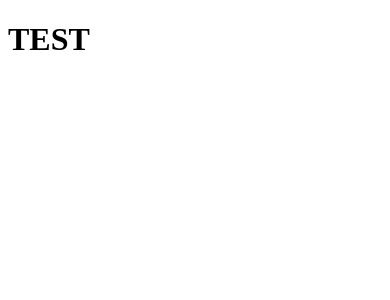
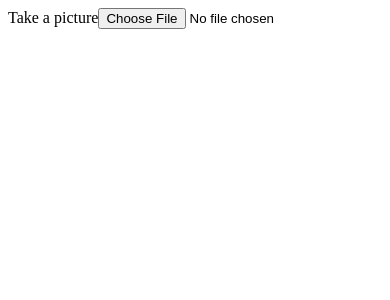
Before and after one commit to Maher9596/mulkiya-web, a React (Create React App) app: page / in a window 390 px wide. Shown: the top 300 px of the page. Built offline with nearby package versions, Linux system fonts and the light colour scheme.

Commit message:
testing phone camera

```diff
--- a/src/App.js
+++ b/src/App.js
@@ -1,9 +1,10 @@
 import './App.css';
+import Home from './pages/Home'
 
 function App() {
   return (
     <div className="App">
-      <h1>TEST</h1>
+      <Home />
     </div>
   );
 }
--- a/src/pages/Home.js
+++ b/src/pages/Home.js
@@ -0,0 +1,12 @@
+import React from 'react';
+
+const Home = () => {
+    return (
+        <div>
+            <label for="capture">Take a picture</label>
+            <input type="file" id="capture" accept="image/*" capture />
+        </div>
+    );
+};
+
+export default Home;
```
